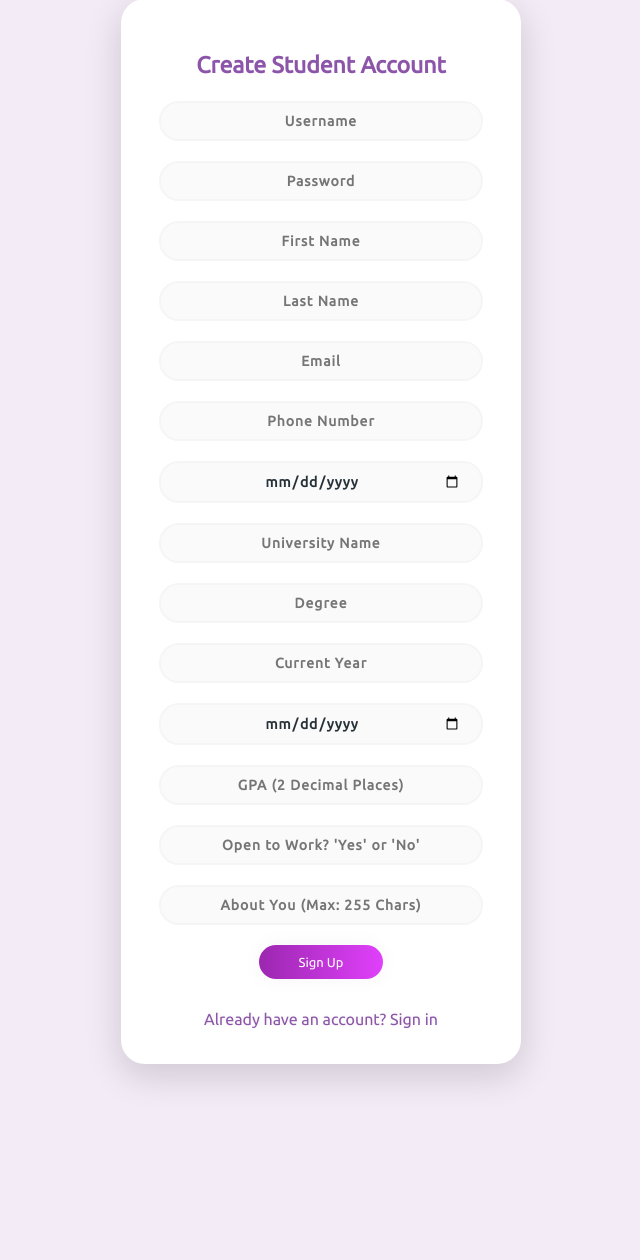
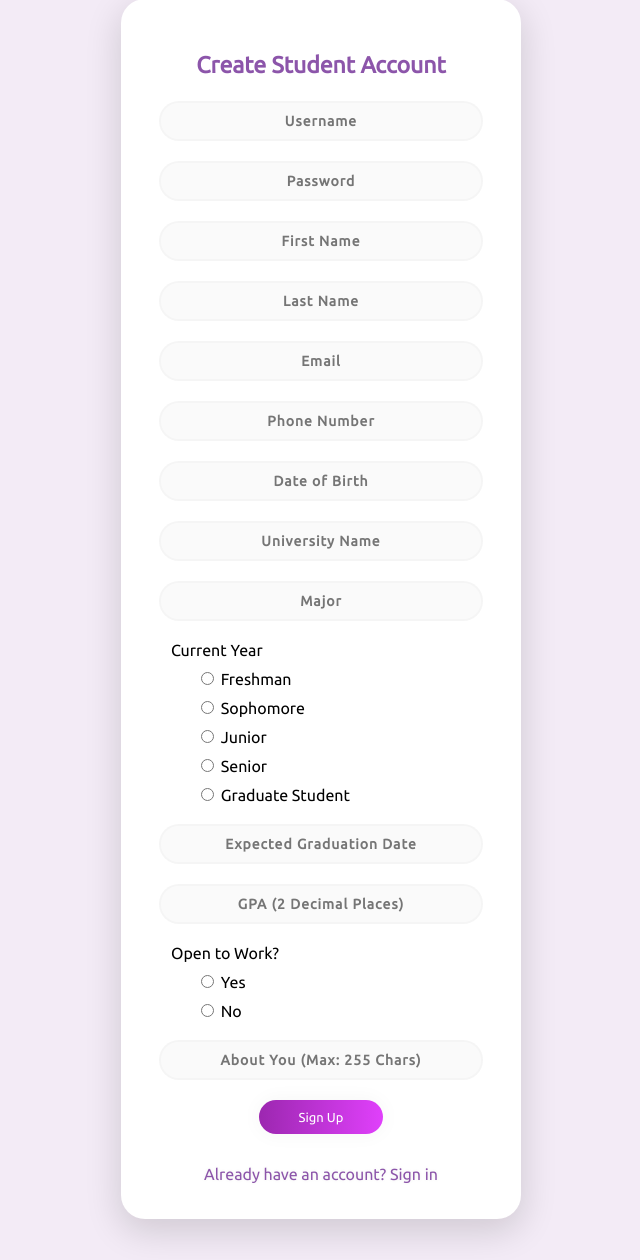
Before and after one commit to JoeBeyrer/CareerCompass, a Django app: page /careercompass/create-student-account/ in a window 1280 px wide. Shown: the part 113-1373 px from the top of the page, without its empty margins (319-959 px from the left). Before the commit the page ends 1196 px from the top, so only its background shows below. Run offline with Django 5.2, Linux system fonts and the light colour scheme.

Commit message:
Radio buttons on student account creation, minor design changes

```diff
--- a/careercompass/careercompassapp/templates/create-student-account.html
+++ b/careercompass/careercompassapp/templates/create-student-account.html
@@ -60,7 +60,8 @@
         input[type="password"]:focus,
         input[type="email"]:focus,
         input[type="tel"]:focus,
-        input[type="date"]:focus {
+        input[type="date"]:focus,
+        input[type="radio"]:checked {
             border: 2px solid rgba(0, 0, 0, 0.18) !important;
         }
 
@@ -97,6 +98,21 @@
             text-align: center;
         }
 
+        .radio-button-container {
+            display: block;
+            margin-bottom: 10px;
+            margin-left: 25px;
+        }
+
+        .radio-container {
+            margin-bottom: 20px;
+            margin-left: 30px;
+        }
+
+        .open-to-work-label {
+            margin-bottom: 10px;
+        }
+
         @media (max-width: 600px) {
             .main {
                 width: 90%;
@@ -118,13 +134,47 @@
             <input name="lName" type="text" placeholder="Last Name">
             <input name="email" type="email" placeholder="Email">
             <input name="phone" type="tel" placeholder="Phone Number">
-            <input name="dob" type="date" placeholder="Date of Birth">
+            <input name="dob" type="text" onfocus="(this.type='date')" onblur="(this.type='text')" placeholder="Date of Birth">
             <input name="university" type="text" placeholder="University Name">
-            <input name="degree" type="text" placeholder="Degree">
-            <input name="current_year" type="text" placeholder="Current Year">
-            <input name="expected" type="date" placeholder="Expected Graduation Date">
+            <input name="degree" type="text" placeholder="Major">
+
+            <div class="radio-container">
+                <div class="open-to-work-label">Current Year</div>
+                <div class="radio-button-container">
+                    <input id="current_year_freshman" name="current_year" type="radio" value="Freshman">
+                    <label for="current_year_freshman">Freshman</label>
+                </div>
+                <div class="radio-button-container">
+                    <input id="current_year_sophomore" name="current_year" type="radio" value="Sophomore">
+                    <label for="current_year_sophomore">Sophomore</label>
+                </div>
+                <div class="radio-button-container">
+                    <input id="current_year_junior" name="current_year" type="radio" value="Junior">
+                    <label for="current_year_junior">Junior</label>
+                </div>
+                <div class="radio-button-container">
+                    <input id="current_year_senior" name="current_year" type="radio" value="Senior">
+                    <label for="current_year_senior">Senior</label>
+                </div>
+                <div class="radio-button-container">
+                    <input id="current_year_graduate_student" name="current_year" type="radio" value="Graduate_Student">
+                    <label for="current_year_graduate_student">Graduate Student</label>
+                </div>
+            </div>
+
+            <input name="expected" type="text" onfocus="(this.type='date')" onblur="(this.type='text')" placeholder="Expected Graduation Date">
             <input name="gpa" type="text" placeholder="GPA (2 Decimal Places)">
-            <input name="open_to_work" type="text" placeholder="Open to Work? 'Yes' or 'No'" >
+            <div class="radio-container">
+                <div class="open-to-work-label">Open to Work?</div>
+                <div class="radio-button-container">
+                    <input id="open_to_work_yes" name="open_to_work" type="radio" value="Yes">
+                    <label for="open_to_work_yes">Yes</label>
+                </div>
+                <div class="radio-button-container">
+                    <input id="open_to_work_no" name="open_to_work" type="radio" value="No">
+                    <label for="open_to_work_no">No</label>
+                </div>
+            </div>
             <input name="about_me" type="text" placeholder="About You (Max: 255 Chars)">
             <button type="submit" class="submit">Sign Up</button>
         </form>
--- a/careercompass/careercompassapp/templates/profile-recruiter.html
+++ b/careercompass/careercompassapp/templates/profile-recruiter.html
@@ -142,7 +142,7 @@
             margin: auto;
             font-size: 20px;
             text-align: center;
-
+            margin-top: 20px;
         }
 
         @media (max-width: 600px) {
--- a/careercompass/careercompassapp/templates/profile-student.html
+++ b/careercompass/careercompassapp/templates/profile-student.html
@@ -137,7 +137,7 @@
             margin: auto;
             font-size: 20px;
             text-align: center;
-
+            margin-top: 20px;
         }
 
         @media (max-width: 600px) {
--- a/careercompass/careercompassapp/views.py
+++ b/careercompass/careercompassapp/views.py
@@ -36,6 +36,9 @@ def index(request):
             post_data.append({'post': post, 'likes_count': likes_count, 'user_type': poster_type, 'has_liked': has_liked})
     print(post_data)
     return render(request, 'index.html', {'type': user_type, 'posts': post_data})
+
+def search(request):
+    return render(request, 'search.html')
 
 def post(request, postedBy, date):
     date = datetime.strptime(date, '%Y-%m-%d-%H-%M-%S-%f')
@@ -159,7 +162,7 @@ def create_student_account(request):
         current_year = request.POST['current_year']
         expected = request.POST['expected']
         gpa = request.POST['gpa']
-        open_to_work = 'Y' if request.POST['open_to_work'] else 'N'
+        open_to_work = request.POST['open_to_work']
         # Add the user to the Users table in PostgreSQL
         user = User.objects.create_user(username=username, password=password)
         user.save()
```
